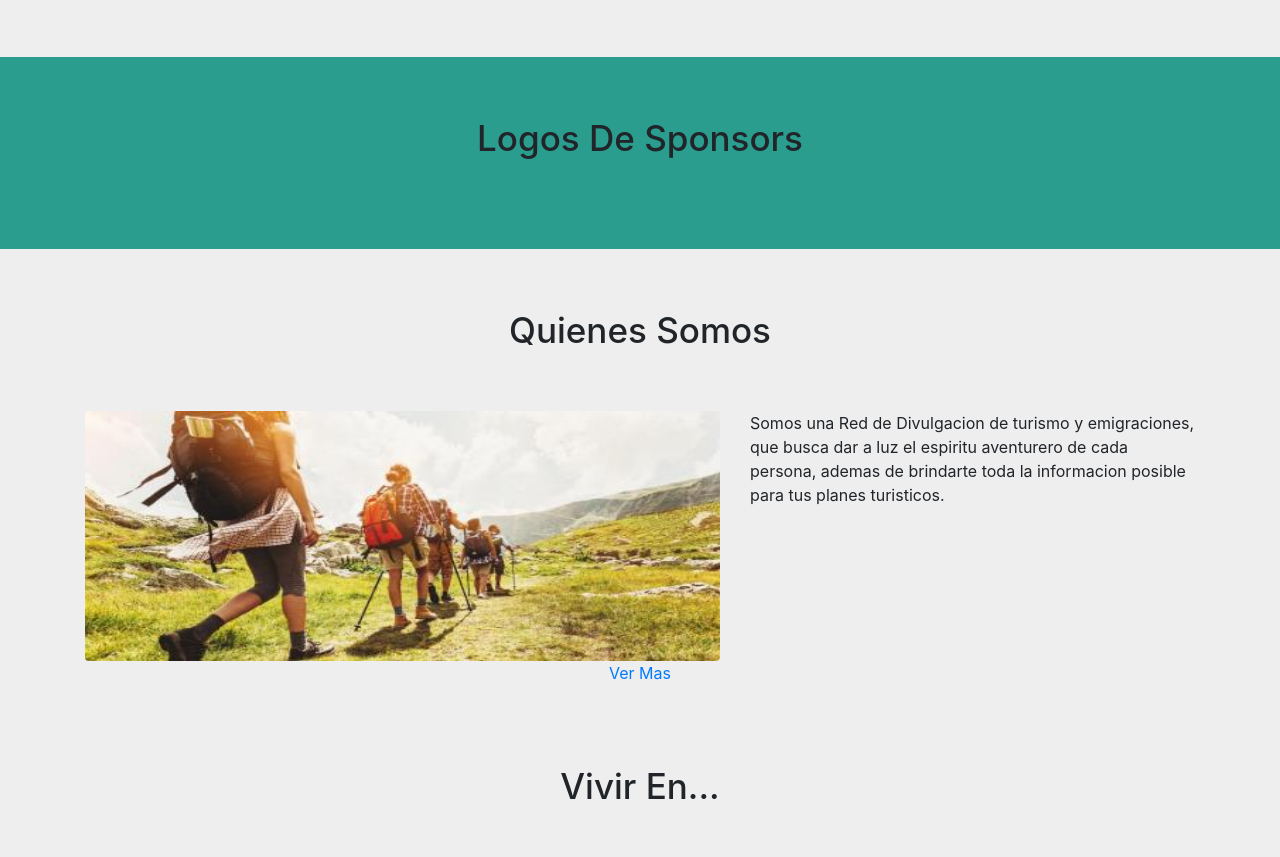
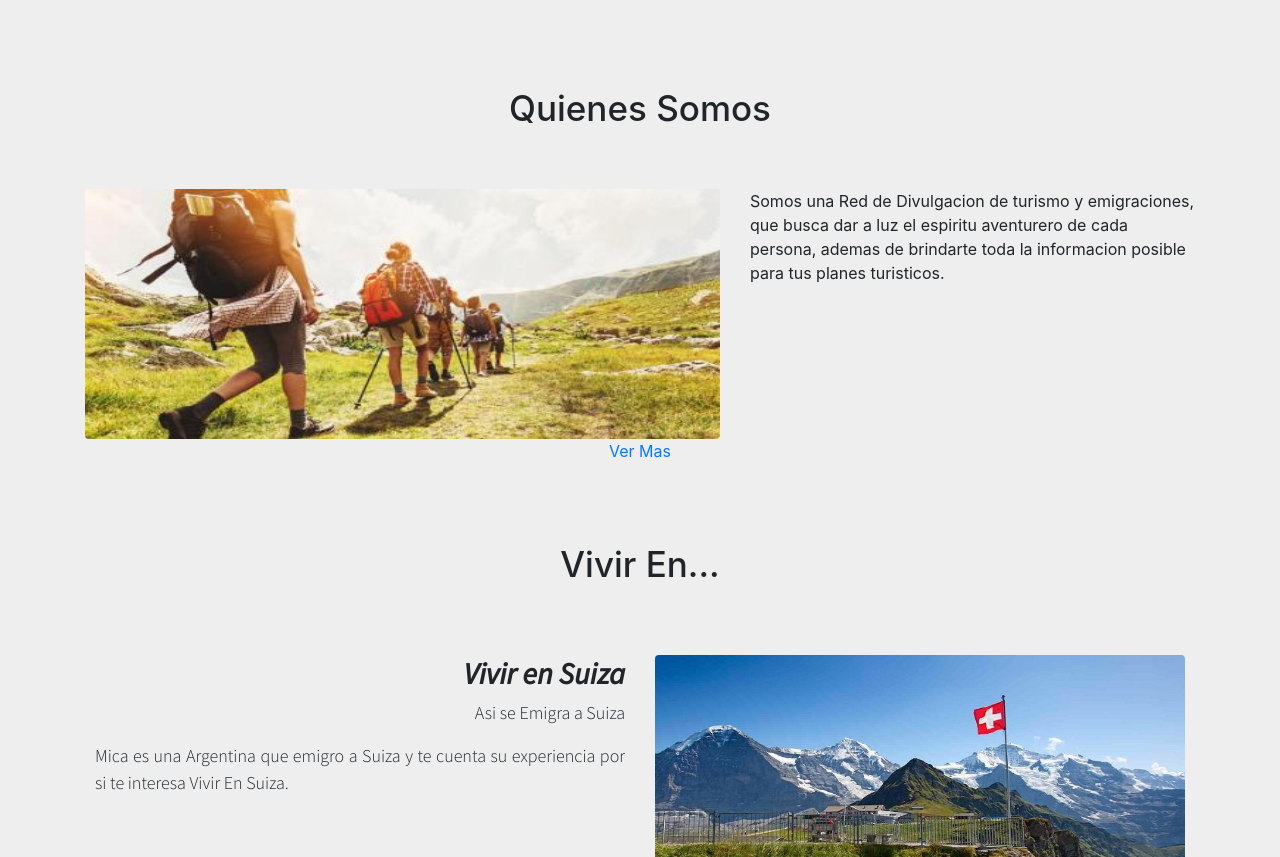
Before and after one commit to Matiascsch/ProyectoFinal, a website: page index.html in a window 1280 px wide. Shown: the part 1500-2357 px from the top of the page. Drawn offline with nearby package versions, Linux system fonts and the light colour scheme.

Commit message:
entrega 4 de proyecto

```diff
--- a/index.html
+++ b/index.html
@@ -21,9 +21,6 @@
 		<link href="https://fonts.googleapis.com/css2?family=Source+Sans+Pro:ital,wght@0,300;0,400;0,700;1,400&display=swap" rel="stylesheet">
 	<!-- Linkeo Bootstrap CSS (cdn) -->
     	<link rel="stylesheet" href="https://cdn.jsdelivr.net/npm/bootstrap@4.6.0/dist/css/bootstrap.min.css" integrity="sha384-B0vP5xmATw1+K9KRQjQERJvTumQW0nPEzvF6L/Z6nronJ3oUOFUFpCjEUQouq2+l" crossorigin="anonymous">
-
-    <!-- segundo linkeo de bootstrap (Descarga)
-    	<link rel="stylesheet" href="css/bootstrap.min.css"> -->
 
 	<!-- Linkeo de Iconos FontAwesome -->
 	<link rel="stylesheet" href="https://pro.fontawesome.com/releases/v5.10.0/css/all.css" integrity="sha384-AYmEC3Yw5cVb3ZcuHtOA93w35dYTsvhLPVnYs9eStHfGJvOvKxVfELGroGkvsg+p" crossorigin="anonymous"/>
@@ -136,13 +133,6 @@
 		</div>
 	</div>
 
-</div>
-
-<!-- SPONSORS -->
-<div class="row">
-	<div class="col-lg-12 col-md-12 col-xs-12 col-sm-12 sponsors--color">
-		<h3 class="wow slideInRight subtitulo__index">Logos de Sponsors</h3>
-	</div>
 </div>
 
 <!-- QUIENES SOMOS -->
--- a/scss/_areas.scss
+++ b/scss/_areas.scss
@@ -1,3 +1,6 @@
+// variables
+$sponsorsBg: #2a9d8f;
+
 // ---subtitulos--- //
 
 @mixin subtitulo(){
```
Also changed, not shown: pages/contacto.html (+0 -4 lines), pages/quienes-somos.html (+0 -4 lines), pages/viajes.html (+0 -4 lines), pages/vivir-en.html (+0 -5 lines), assets/imagenes/american-airlines.png (deleted), assets/imagenes/american-express.png (deleted), assets/imagenes/persona.jpg (deleted), assets/imagenes/santander.jpg (deleted), assets/imagenes/uber.png (deleted).
